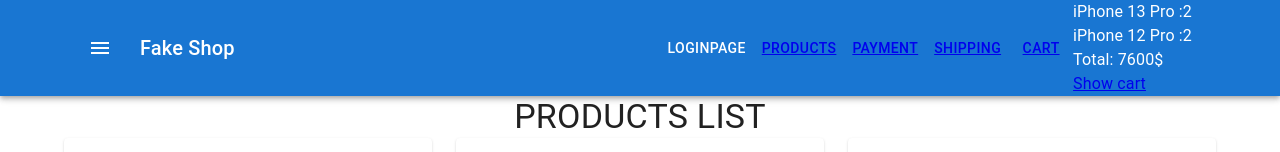
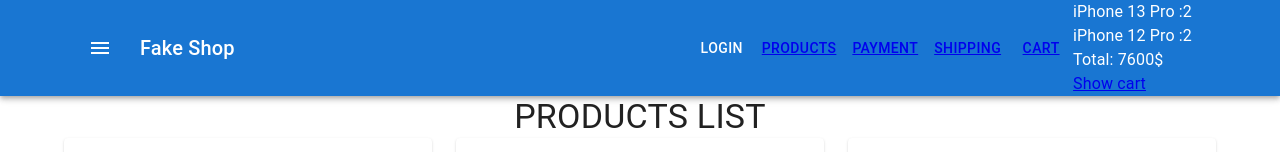
Before and after one commit to Kryvchenko/fake-store, a React (Create React App) app: page / in a window 1280 px wide. Shown: the top 152 px of the page. Built offline with nearby package versions, Linux system fonts and the light colour scheme.

Commit message:
test commit

```diff
--- a/src/components/Menu/Menu.js
+++ b/src/components/Menu/Menu.js
@@ -5,7 +5,7 @@ import { Link } from 'react-router-dom'
 export const Menu = () => {
     return (
         <>
-            <Button color="inherit">LoginPage</Button>
+            <Button color="inherit">Login</Button>
 
             <Button color="inherit">
                 <Link to="/">Products</Link>
```
